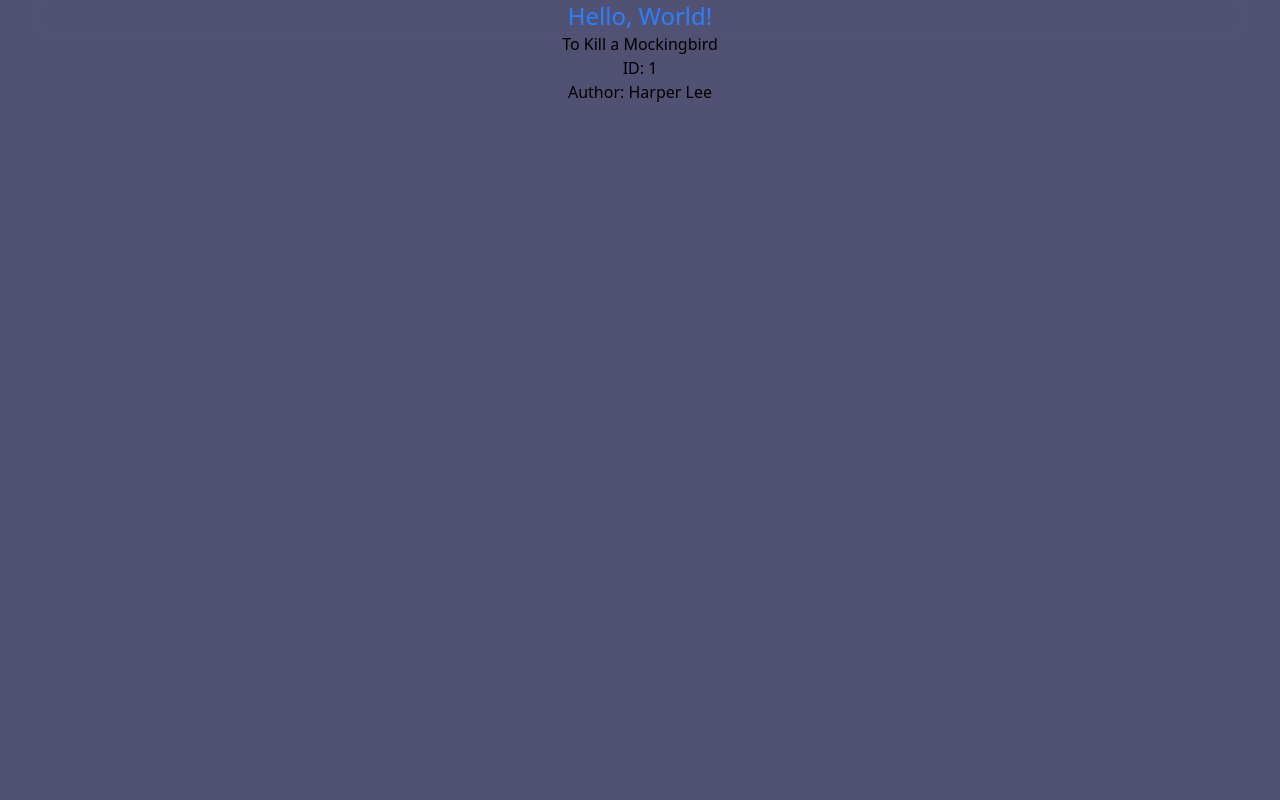
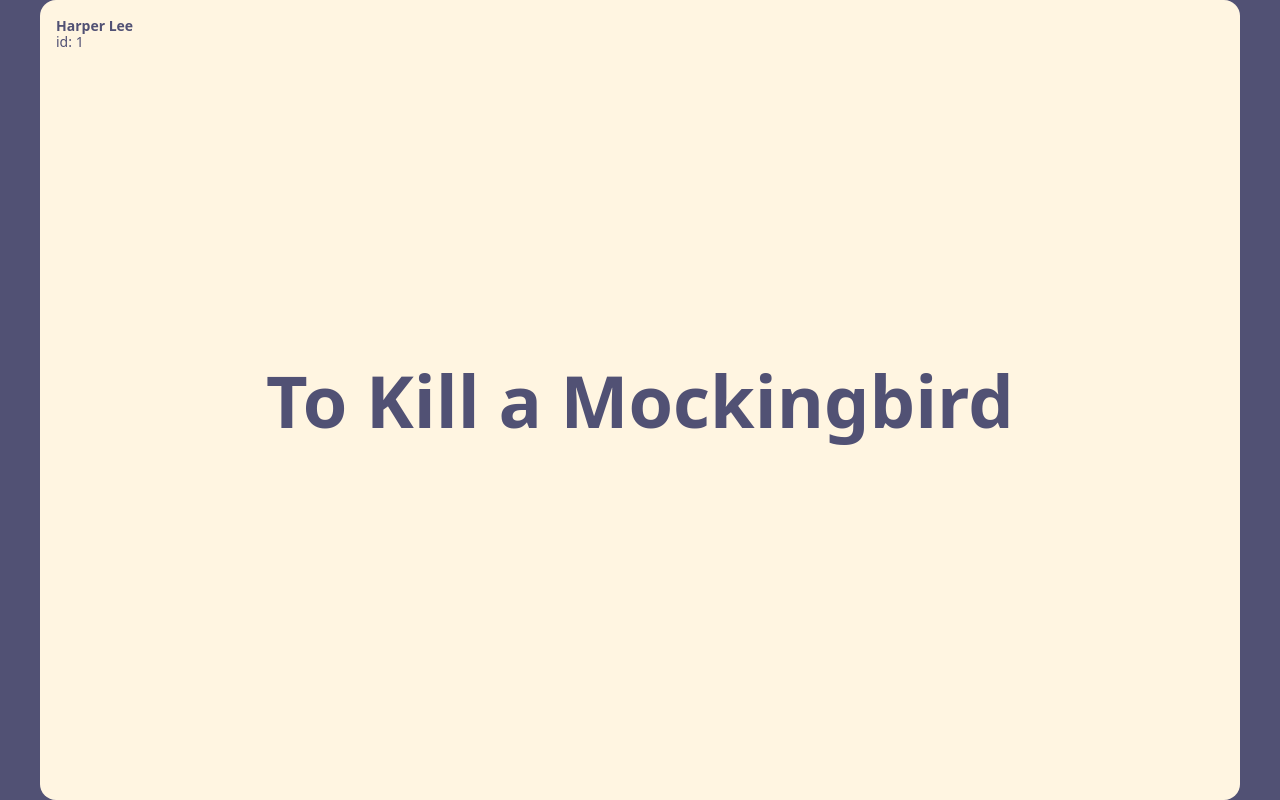
Before and after one commit to wunder-frau/author-display-app, a React (Vite) app: page /book/1 in a window 1280 px wide. Built offline with nearby package versions, Linux system fonts and the light colour scheme; data requests are answered from the project's data file.

Commit message:
style: improve BookPage layout with rounded corners & better author/ID positioning

```diff
--- a/src/components/App.tsx
+++ b/src/components/App.tsx
@@ -51,9 +51,9 @@
   return (
     <div className='mx-auto min-h-[700px] w-full max-w-[1200px] min-w-[320px] bg-[#515174] text-center'>
       <Router>
-        <h2 className='animate-[var(--animate-shineImpulse)] text-center text-2xl text-blue-500'>
+        {/* <h2 className='animate-[var(--animate-shineImpulse)] text-center text-2xl text-blue-500'>
           Hello, World!
-        </h2>
+        </h2> */}
 
         {error && <p className='error'>{error}</p>}
         <Routes>
--- a/src/components/BookPage.tsx
+++ b/src/components/BookPage.tsx
@@ -16,15 +16,26 @@
   const book = books.find(b => b.id === id)
 
   if (!book) {
-    return <p>Book not found</p>
+    return (
+      <div className='flex h-screen items-center justify-center bg-[#fff5e1]'>
+        <p className='text-xl font-semibold text-[#ff6b81]'>Book not found</p>
+      </div>
+    )
   }
+  return (
+    <section className='relative flex min-h-screen flex-col items-center justify-center rounded-2xl bg-[#fff5e1] p-6'>
+      <p className='absolute top-4 left-4 text-sm font-bold text-[#515174]'>
+        {book.author || 'Unknown'}
+      </p>
 
-  return (
-    <div>
-      <h1>{book.title}</h1>
-      <p>ID: {book.id}</p>
-      <p>Author: {book.author ? book.author : 'Unknown Author'}</p>
-    </div>
+      <p className='absolute top-8 left-4 text-sm text-[#515174]'>
+        id: {book.id || 'Unknown'}
+      </p>
+
+      <h1 className='text-center text-7xl font-bold text-[#515174]'>
+        {book.title}
+      </h1>
+    </section>
   )
 }
 
```
